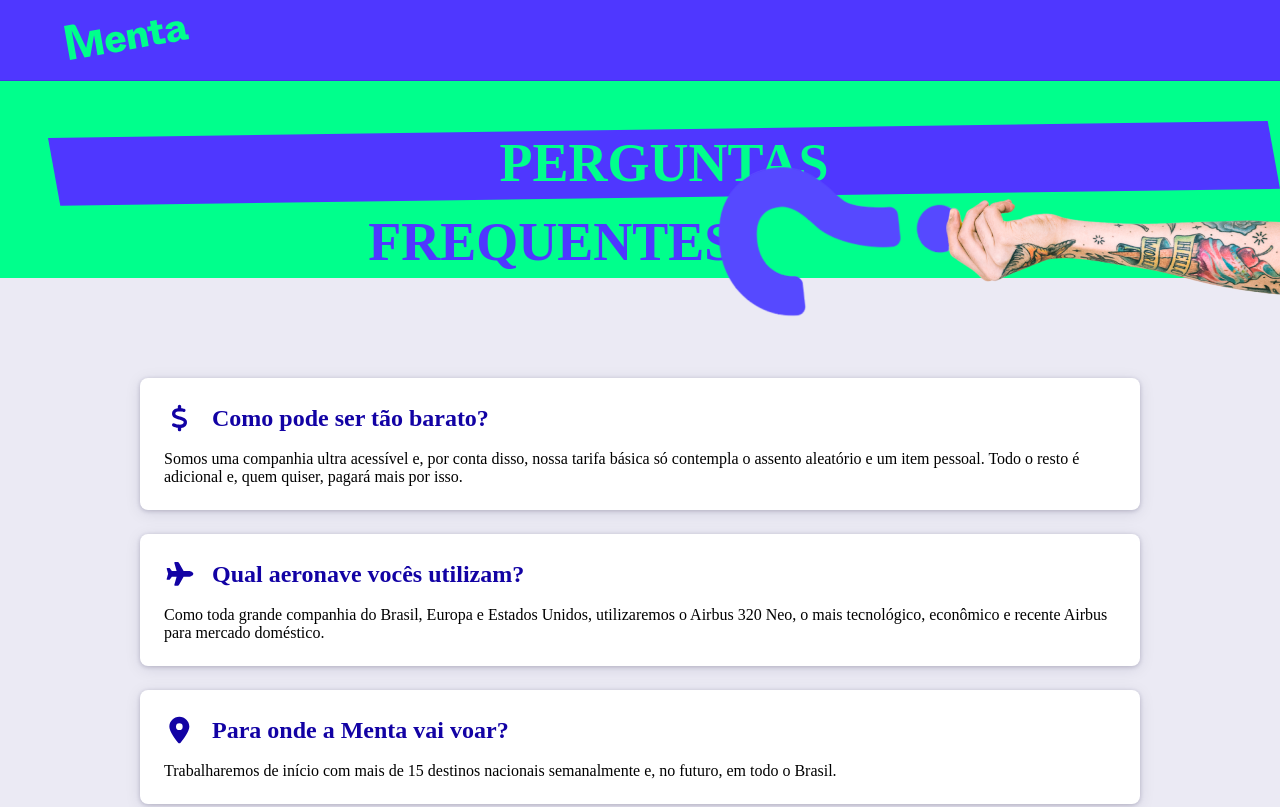
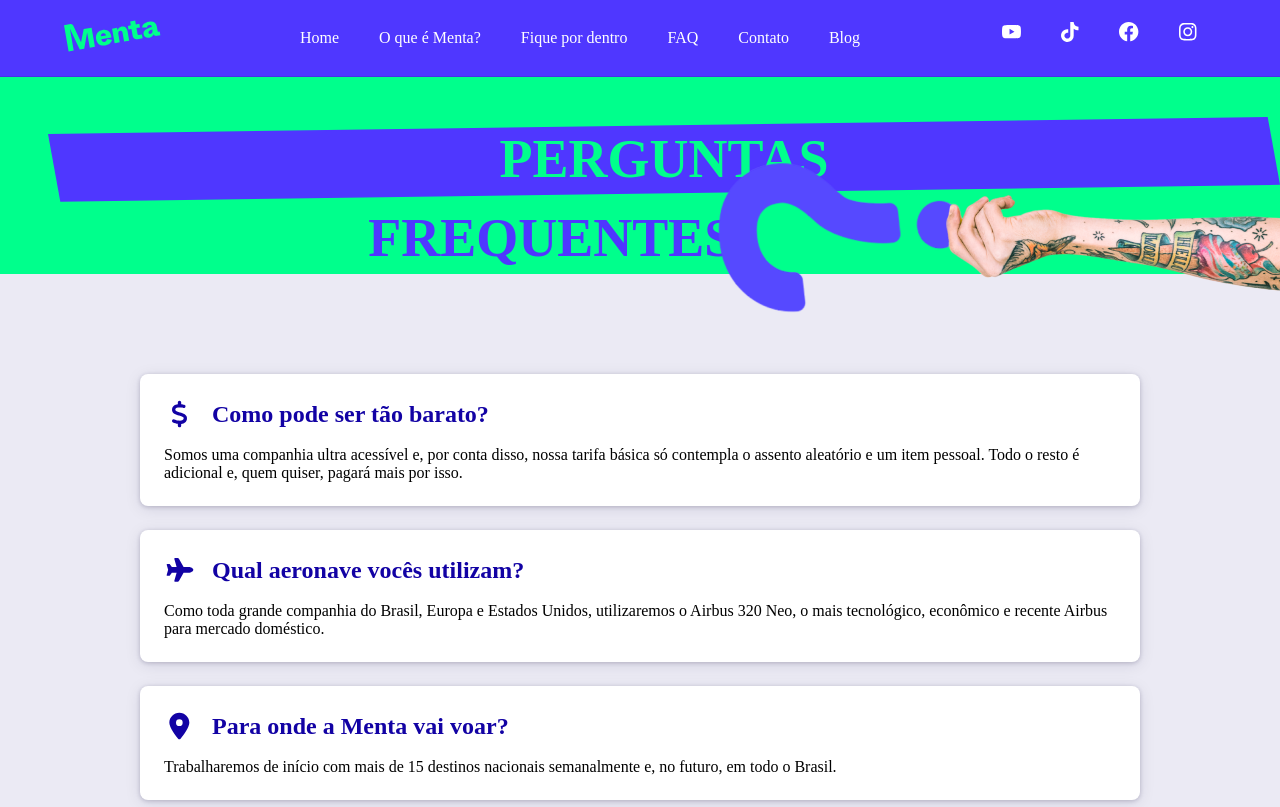
Before and after one commit to TimeNovaData/menta, a website built with Parcel: page faq.html in a window 1280 px wide. Shown: the top 807 px of the page. Built offline with nearby package versions, Linux system fonts and the light colour scheme; a web font is replaced by a local one.

Commit message:
feat: create navbar

```diff
--- a/sass/components/footer.sass
+++ b/sass/components/footer.sass
@@ -16,14 +16,15 @@ footer.faq-footer
       flex-direction: column
       align-items: flex-start
       text-align: left
+      gap: 1.5rem
 
 .about-menta
   display: flex
-  max-width: 500px
+  max-width: 400px
   width: 100%
   justify-content: space-between
   align-items: center
-  gap: 7.75rem
+  // gap: 7.75rem
 
   @include d(sm)
     align-items: flex-start
--- a/sass/components/menu.sass
+++ b/sass/components/menu.sass
@@ -1,9 +1,39 @@
 header.faq-menu
   background: #4F37FF
   border-bottom: 1px solid rgba(0, 0, 0, 0.1)
-  padding: 1.25rem 0
-  padding-left: 5rem
+  padding-block: 1.25rem
+  padding-inline: 5rem
+  display: flex
+  justify-content: space-between
   @include d(xl)
     padding-left: 4rem
     @include d(sm)
       padding-left: 1.5rem
+
+  .logo
+    svg
+      width: 6.0625rem
+      height: 2rem
+
+  nav
+    display: flex
+    align-items: center
+
+  ul
+    display: flex
+    align-items: center
+    gap: 2.5rem
+
+    a
+      text-decoration: none
+      color: white
+
+  .social-media
+    display: flex
+    justify-content: space-between
+    gap: 2.1875rem
+
+    svg
+      width: 1.5rem
+      height: 1.5rem
+      color: white
--- a/templates/parts/menu.html
+++ b/templates/parts/menu.html
@@ -1,5 +1,48 @@
 <header class="faq-menu">
   <div class="logo">
-    <img src="./assets/img/logo.svg" alt="" />
+    <svg>
+      <use xlink:href="#icon-logo"></use>
+    </svg>
+  </div>
+
+  <nav>
+    <ul>
+      <li>
+        <a href="#">Home</a>
+      </li>
+      <li>
+        <a href="#">O que é Menta?</a>
+      </li>
+      <li>
+        <a href="#">Fique por dentro</a>
+      </li>
+      <li>
+        <a href="#">FAQ</a>
+      </li>
+      <li>
+        <a href="#">Contato</a>
+      </li>
+      <li>
+        <a href="#">Blog</a>
+      </li>
+    </ul>
+  </nav>
+
+  <div class="social-media">
+    <a href="#">
+      <img src="../../assets/img/youtube.svg" alt="">
+    </a>
+
+    <a href="#">
+      <img src="./assets/img/tiktok.svg" title="Acesse nosso canal no Tiktok" alt="" />
+    </a>
+
+    <a href="#">
+        <img src="./assets/img/facebook-round.svg" title="Acesse nosso canal no Facebook" alt="" />
+    </a>
+
+    <a href="#">
+        <img src="./assets/img/instagram.svg" title="Acesse nosso canal no Instagram" alt="" />
+    </a>
   </div>
 </header>
```
Also changed, not shown: index.html (+2 -0 lines), css/index.css, 1 other file.
